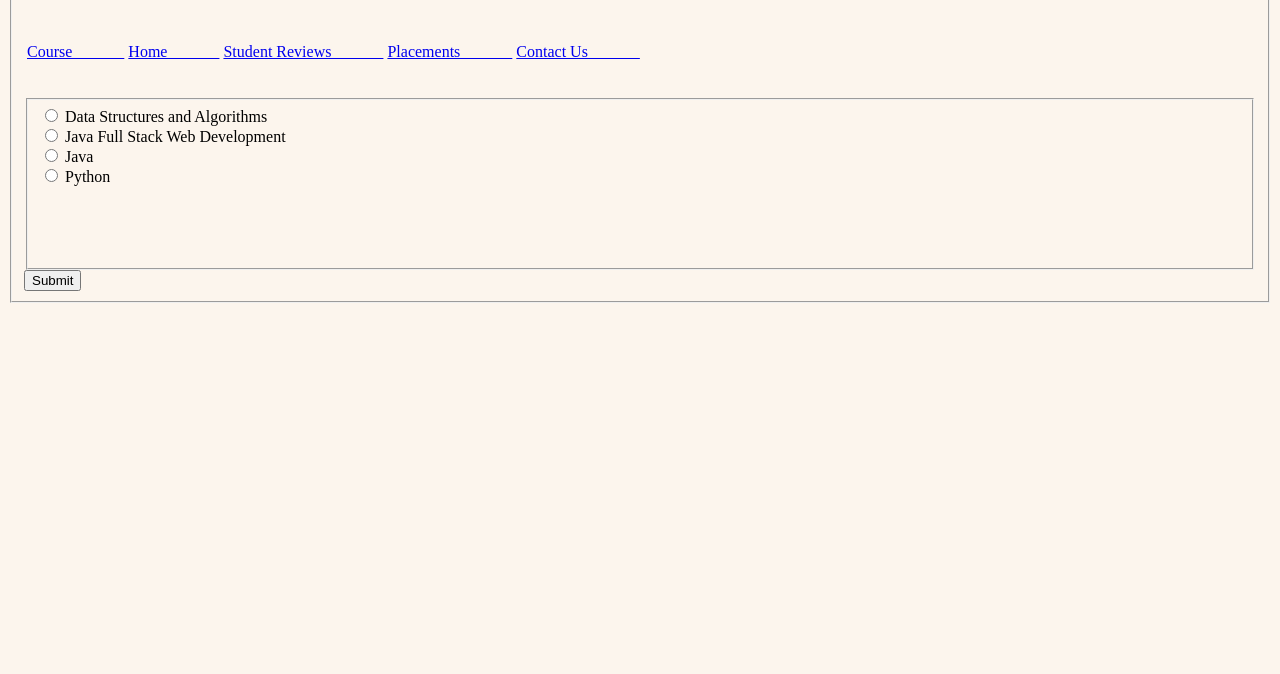
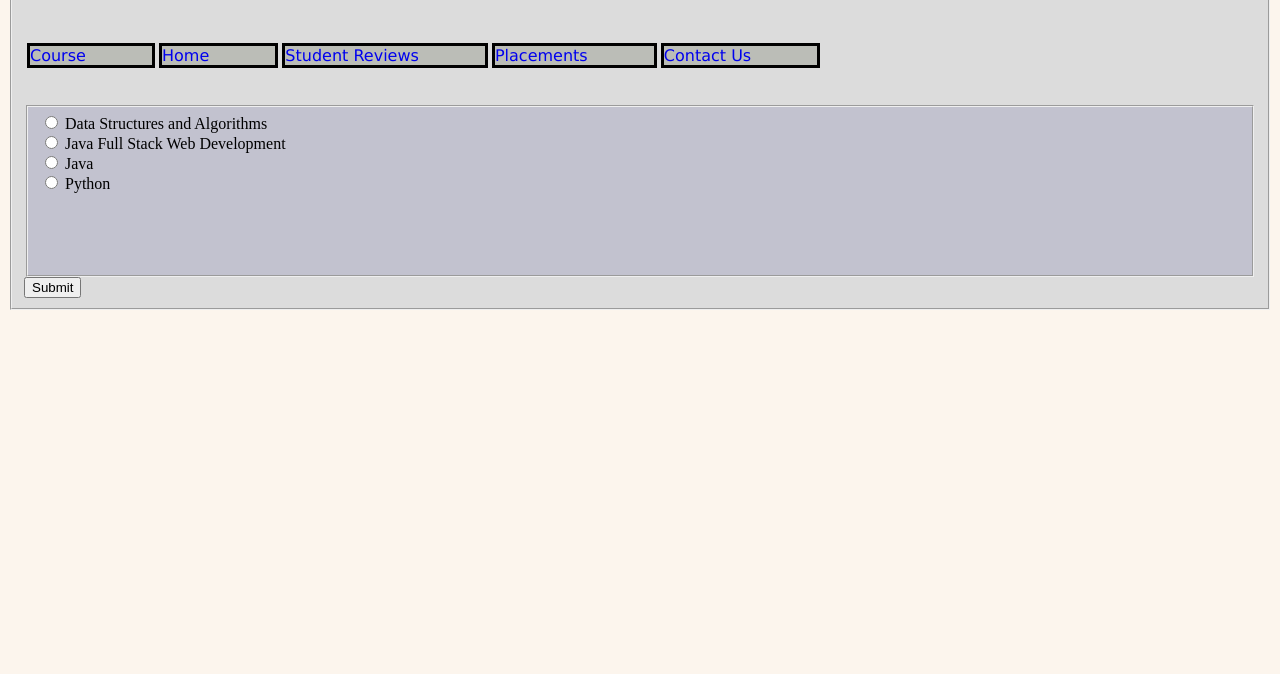
Before and after one commit to DhruthiR26/html.github.io, a plain HTML site: page index.html in a window 1280 px wide. Shown: the part 126-800 px from the top of the page. Drawn offline with Linux system fonts and the light colour scheme.

Commit message:
Add files via upload

```diff
--- a/index.html
+++ b/index.html
@@ -2,6 +2,25 @@
 <html lang="en">
 <head>
     <title>Document</title>
+    <style>
+        a{
+            text-decoration: none;
+        }
+        fieldset{
+            background-color:gainsboro ;
+        }
+        p{
+            border: 3px solid black;
+            background-color: rgba(182, 184, 177, 0.858);
+            font-family: Verdana, Geneva, Tahoma, sans-serif;
+        }
+        p:hover{
+            background-color: floralwhite;
+        }
+        #one{
+            background-color: rgb(194, 194, 207);
+        }
+    </style>
     <link rel="icon" href="email.png">
 </head>
 <body bgcolor="FCF5ED">
@@ -41,7 +60,7 @@
                 </td>
             </tr>
         </table><br>
-        <fieldset>
+        <fieldset id="one">
         <form>
             <input type="radio" id="data-structures-algorithms" name="bootcamp" value="dsa">
             <label for="data-structures-algorithms">Data Structures and Algorithms</label>
```
